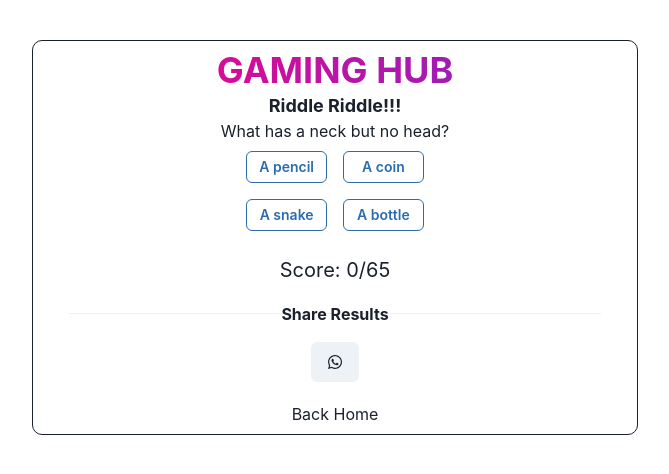
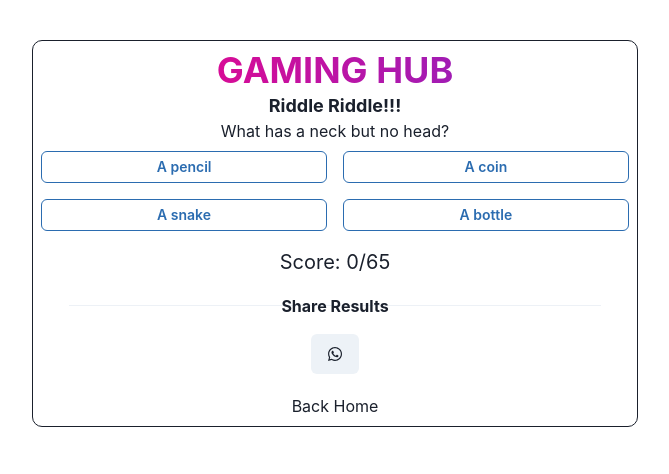
Before and after one commit to clinton-mwachia/react-games, a React (Vite) app: page /riddles in a window 1280 px wide. Shown: the top 474 px of the page, without its empty margins (305-974 px from the left). Built offline with nearby package versions, Linux system fonts and the light colour scheme.

Commit message:
removed vstack

```diff
--- a/src/views/guess-animal/GuessAnimal.jsx
+++ b/src/views/guess-animal/GuessAnimal.jsx
@@ -5,7 +5,6 @@ import {
   Button,
   VStack,
   Grid,
-  GridItem,
   Box,
   Heading,
 } from "@chakra-ui/react";
@@ -54,12 +53,13 @@ const GuessAnimal = () => {
       </Heading>
       <Heading> Guess Animal</Heading>
       {!gameOver ? (
-        <VStack spacing={2}>
+        <Box>
           <Text fontSize="xl">{questions[currentQuestionIndex].question}</Text>
           <Grid templateColumns="repeat(2, 1fr)" gap={4}>
             {questions[currentQuestionIndex].options.map((option) => (
-              <GridItem key={option}>
+              <>
                 <Button
+                  key={option}
                   onClick={() => handleAnswer(option)}
                   colorScheme="blue"
                   variant="outline"
@@ -72,7 +72,7 @@ const GuessAnimal = () => {
                 >
                   {option}
                 </Button>
-              </GridItem>
+              </>
             ))}
           </Grid>
           <Text fontSize="xl" mt={4}>
@@ -86,7 +86,7 @@ const GuessAnimal = () => {
           <Button colorScheme="blue" onClick={() => setShowHint(!showHint)}>
             {showHint ? "Hide Hint" : "Show Hint"}
           </Button>
-        </VStack>
+        </Box>
       ) : (
         <VStack spacing={4}>
           <Text fontSize="xl">
--- a/src/views/riddles/Riddles.jsx
+++ b/src/views/riddles/Riddles.jsx
@@ -67,9 +67,9 @@ const Riddles = () => {
         Riddle Riddle!!!
       </Text>
       {!gameOver ? (
-        <VStack spacing={2}>
+        <Box>
           <Text>{riddles[currentQuestionIndex].question}</Text>
-          <Grid templateColumns="repeat(2, 1fr)" gap={4}>
+          <Grid templateColumns="repeat(2, 1fr)" gap={4} mt={2}>
             {riddles[currentQuestionIndex].options
               .sort(() => Math.random() - 0.5)
               .map((option) => (
@@ -92,7 +92,7 @@ const Riddles = () => {
           <Text fontSize="xl" mt={4}>
             Score: {score}/{riddles.length}
           </Text>
-        </VStack>
+        </Box>
       ) : (
         <VStack spacing={4}>
           <Text fontSize="xl">
```
